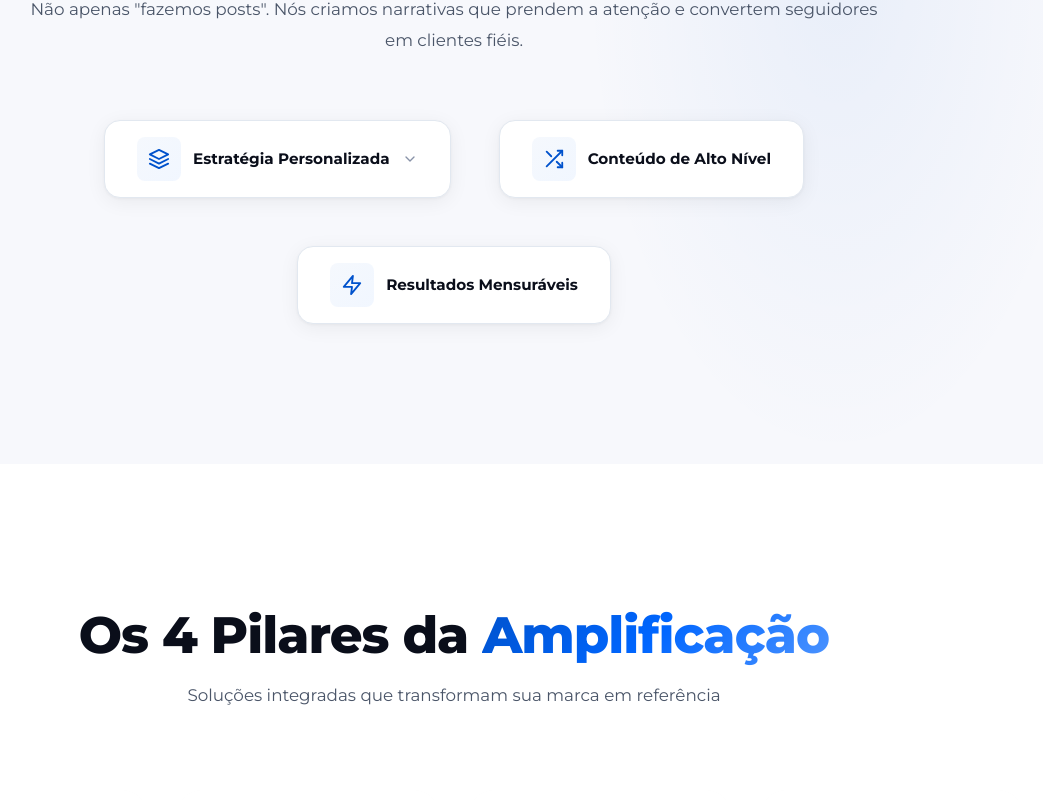
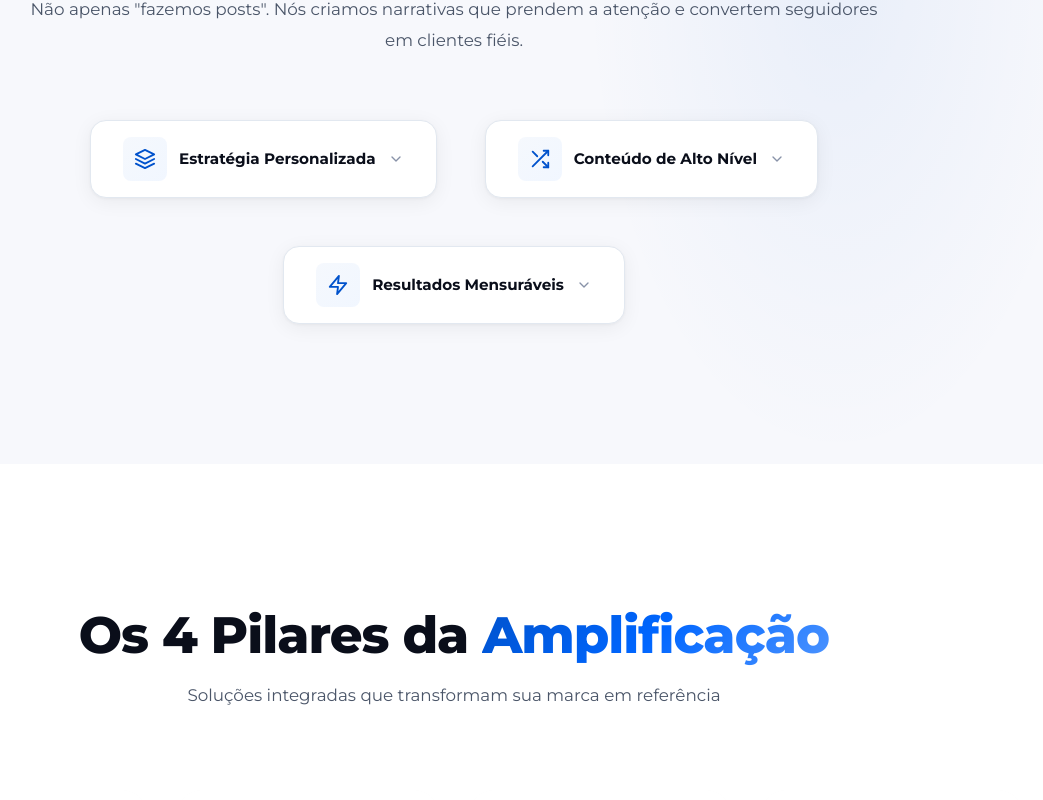
Before and after one commit to Igorls34/portifolio-amplifica-conteudo, a React (Vite) app: page / in a window 1280 px wide. Shown: the part 2560-3360 px from the top of the page, without its empty margins (186-1229 px from the left). Built offline with nearby package versions, Linux system fonts and the light colour scheme.

Commit message:
feat: all 3 solution features expandable with detail text

```diff
--- a/src/components/Solution.tsx
+++ b/src/components/Solution.tsx
@@ -2,7 +2,11 @@ import { useState } from 'react'
 import '../styles/Solution.css'
 
 const Solution = () => {
-  const [showEstrategia, setShowEstrategia] = useState(false)
+  const [activeFeature, setActiveFeature] = useState<string | null>(null)
+
+  const toggleFeature = (name: string) => {
+    setActiveFeature(activeFeature === name ? null : name)
+  }
 
   return (
     <section id="solution" className="solution">
@@ -20,25 +24,25 @@ const Solution = () => {
           </p>
 
           <div className="solution-features reveal delay-3">
-            <div className="solution-feature clickable" onClick={() => setShowEstrategia(!showEstrategia)}>
+            <div className="solution-feature clickable" onClick={() => toggleFeature('estrategia')}>
               <div className="solution-feature-icon">
                 <svg width="24" height="24" viewBox="0 0 24 24" fill="none" stroke="currentColor" strokeWidth="2" strokeLinecap="round" strokeLinejoin="round">
                   <path d="M12 2L2 7l10 5 10-5-10-5zM2 17l10 5 10-5M2 12l10 5 10-5"></path>
                 </svg>
               </div>
               <span>Estratégia Personalizada</span>
-              <div className={`solution-feature-toggle ${showEstrategia ? 'open' : ''}`}>
+              <div className={`solution-feature-toggle ${activeFeature === 'estrategia' ? 'open' : ''}`}>
                 <svg width="16" height="16" viewBox="0 0 24 24" fill="none" stroke="currentColor" strokeWidth="2" strokeLinecap="round" strokeLinejoin="round">
                   <polyline points="6 9 12 15 18 9"></polyline>
                 </svg>
               </div>
             </div>
-            {showEstrategia && (
+            {activeFeature === 'estrategia' && (
               <div className="solution-feature-detail">
                 <p>Analisamos profundamente seu mercado, concorrentes e público-alvo para criar um plano de conteúdo único. Cada post, cada story, cada legenda é pensada para posicionar sua marca no topo. Não seguimos fórmulas prontas — sua estratégia é tão única quanto seu negócio.</p>
               </div>
             )}
-            <div className="solution-feature">
+            <div className="solution-feature clickable" onClick={() => toggleFeature('conteudo')}>
               <div className="solution-feature-icon">
                 <svg width="24" height="24" viewBox="0 0 24 24" fill="none" stroke="currentColor" strokeWidth="2" strokeLinecap="round" strokeLinejoin="round">
                   <polyline points="16 3 21 3 21 8"></polyline>
@@ -49,15 +53,35 @@ const Solution = () => {
                 </svg>
               </div>
               <span>Conteúdo de Alto Nível</span>
+              <div className={`solution-feature-toggle ${activeFeature === 'conteudo' ? 'open' : ''}`}>
+                <svg width="16" height="16" viewBox="0 0 24 24" fill="none" stroke="currentColor" strokeWidth="2" strokeLinecap="round" strokeLinejoin="round">
+                  <polyline points="6 9 12 15 18 9"></polyline>
+                </svg>
+              </div>
             </div>
-            <div className="solution-feature">
+            {activeFeature === 'conteudo' && (
+              <div className="solution-feature-detail">
+                <p>Produzimos fotos, vídeos e designs que elevam a percepção da sua marca. Cada peça é criada com direção de arte profissional, cores que conversam com sua identidade e narrativas que prendem a atenção nos primeiros segundos. Chega de conteúdo genérico — aqui é excelência visual.</p>
+              </div>
+            )}
+            <div className="solution-feature clickable" onClick={() => toggleFeature('resultados')}>
               <div className="solution-feature-icon">
                 <svg width="24" height="24" viewBox="0 0 24 24" fill="none" stroke="currentColor" strokeWidth="2" strokeLinecap="round" strokeLinejoin="round">
                   <path d="M13 2L3 14h9l-1 8 10-12h-9l1-8z"></path>
                 </svg>
               </div>
               <span>Resultados Mensuráveis</span>
+              <div className={`solution-feature-toggle ${activeFeature === 'resultados' ? 'open' : ''}`}>
+                <svg width="16" height="16" viewBox="0 0 24 24" fill="none" stroke="currentColor" strokeWidth="2" strokeLinecap="round" strokeLinejoin="round">
+                  <polyline points="6 9 12 15 18 9"></polyline>
+                </svg>
+              </div>
             </div>
+            {activeFeature === 'resultados' && (
+              <div className="solution-feature-detail">
+                <p>Acompanhamos métricas reais: alcance, engajamento, cliques e conversões. Relatórios transparentes mostram exatamente o que está funcionando e onde podemos otimizar. Nada de suposições — cada decisão é baseada em dados concretos para escalar sua presença digital.</p>
+              </div>
+            )}
           </div>
         </div>
       </div>
```
